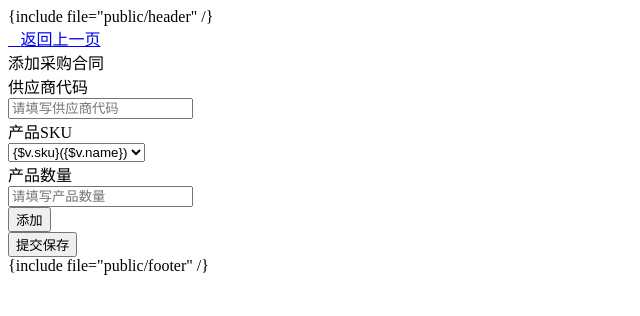
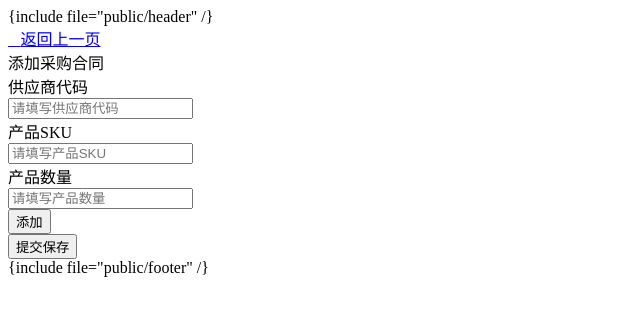
Before and after one commit to hahah7307/nbtlz-shipment, a PHP site: page /DbName/application/Manage/view/procurement_contract/add.php in a window 1280 px wide. Shown: the top 316 px of the page, without its empty margins (0-640 px from the left). Run offline with PHP 8.4, Linux system fonts and the light colour scheme.

Commit message:
采购合同2-3：采购合同供应商和产品及数量输入模式

```diff
--- a/application/Manage/validate/ProcurementContractValidate.php
+++ b/application/Manage/validate/ProcurementContractValidate.php
@@ -18,7 +18,7 @@
 
     protected $field = [
         'contract_no'           =>  '合同编号',
-        'supplier_code'         =>  '产品数量',
+        'supplier_code'         =>  '供应商代码',
         'created_id'            =>  '采购人',
     ];
 
--- a/application/Manage/view/export/add.php
+++ b/application/Manage/view/export/add.php
@@ -12,7 +12,7 @@
 				<div class="layui-input-block w300">
 					<select name="from_port" lay-verify="required">
 						{foreach name="fromPort" item="v"}
-							<option value="{$v.id}">{$v.name}</option>
+							<option value="{$v.id}">{$v.name}({$v.code})</option>
 						{/foreach}
 					</select>
 				</div>
@@ -22,7 +22,7 @@
                 <div class="layui-input-block w300">
                     <select name="to_port" lay-verify="required">
                         {foreach name="toPort" item="va"}
-                        <option value="{$va.id}">{$va.name}</option>
+                        <option value="{$va.id}">{$va.name}({$va.code})</option>
                         {/foreach}
                     </select>
                 </div>
--- a/application/Manage/view/procurement_contract/add.php
+++ b/application/Manage/view/procurement_contract/add.php
@@ -16,11 +16,7 @@
 			<div class="layui-form-item">
                 <label class="layui-form-label">产品SKU</label>
                 <div class="layui-input-inline w300">
-                    <select name="sku_id[]" lay-verify="required" class="sku-list">
-                        {foreach name="sku" item="v"}
-                        <option value="{$v.id}">{$v.sku}({$v.name})</option>
-                        {/foreach}
-                    </select>
+                    <input type="text" class="layui-input" name="sku[]" placeholder="请填写产品SKU">
                 </div>
                 <label class="layui-form-label">产品数量</label>
                 <div class="layui-input-inline w300">
@@ -41,20 +37,13 @@
 	let $ = layui.jquery,
 		form = layui.form;
 
-    let dom = $('.sku-list').html();
     let domIndex = 0;
-    console.log(dom);
-
     // 添加属性
     form.on('submit(AttrAdd)', function(data) {
         domIndex ++;
-        let newDom = '<div class="layui-form-item"><label class="layui-form-label">产品SKU</label><div class="layui-input-inline w300"><select name="sku_id[' + domIndex + ']" lay-verify="required" class="sku-list">'
-            + dom
-            + '</select></div><label class="layui-form-label">产品数量</label><div class="layui-input-inline w300"><input type="text" class="layui-input" name="product_quantity[' + domIndex + ']" placeholder="请填写产品数量"></div><button class="layui-btn layui-btn-sm layui-btn-danger btn-lc" lay-submit lay-filter="attrDel">删除</button></div>';
-        // let newDom = '<div class="layui-form-item product-sku-num"><div class="product-sku-num">' + dom + '<button class="layui-btn layui-btn-sm layui-btn-danger btn-lc" lay-submit lay-filter="attrDel">删除</button></div></div>';
+        let newDom = '<div class="layui-form-item"><label class="layui-form-label">产品SKU</label><div class="layui-input-inline w300"><input type="text" class="layui-input" name="sku[' + domIndex + ']" placeholder="请填写产品SKU"></div><label class="layui-form-label">产品数量</label><div class="layui-input-inline w300"><input type="text" class="layui-input" name="product_quantity[' + domIndex + ']" placeholder="请填写产品数量"></div><button class="layui-btn layui-btn-sm layui-btn-danger btn-lc" lay-submit lay-filter="attrDel">删除</button></div>';
         $("#sub-dom").before(newDom);
         form.render();
-        // timeAdd();
         return false;
     });
 
@@ -69,22 +58,42 @@
 			button = $(this);
 		$('button').attr('disabled',true);
 		button.text('请稍候...');
-        $.ajax({
-            type:'POST',url:"{:url('add', ['id' => $id])}",data:data.field,dataType:'json',
-            success:function(data){
-                if(data.code === 1){
-                    layer.alert(data.msg,{icon:1,closeBtn:0,title:false,btnAlign:'c'},function(){
+        axios.post("{:url('add', ['id' => $id])}", data.field, {
+            headers: {
+                'Content-Type': 'multipart/form-data'
+            }
+        }).then(function (response) {
+            let res = response.data;
+            if (res.code === 1) {
+                layer.alert(res.msg,{icon:1,closeBtn:0,title:false,btnAlign:'c',},function(){
                     location.href = "{:url('index')}";
                 });
-                }else{
-                    layer.alert(data.msg,{icon:2,closeBtn:0,title:false,btnAlign:'c'},function(){
+            } else {
+                layer.alert(res.msg,{icon:2,closeBtn:0,title:false,btnAlign:'c'},function(){
                     layer.closeAll();
                     $('button').attr('disabled',false);
                     button.text(text);
                 });
             }
-            }
+        }).catch(function (error) {
+            console.log(error);
         });
+        // $.ajax({
+        //     type:'POST',url:"{:url('add', ['id' => $id])}",data:data.field,dataType:'json',
+        //     success:function(data){
+        //         if(data.code === 1){
+        //             layer.alert(data.msg,{icon:1,closeBtn:0,title:false,btnAlign:'c'},function(){
+        //                 location.href = "{:url('index')}";
+        //             });
+        //         }else{
+        //             layer.alert(data.msg,{icon:2,closeBtn:0,title:false,btnAlign:'c'},function(){
+        //                 layer.closeAll();
+        //                 $('button').attr('disabled',false);
+        //                 button.text(text);
+        //             });
+        //         }
+        //     }
+        // });
         return false;
 	});
 });
--- a/application/common.php
+++ b/application/common.php
@@ -251,10 +251,10 @@
  */
 function getContractSkuNumber($contract_id): string
 {
-    $contract = (new app\Manage\model\ProcurementContractModel)->with(['sku.sku'])->where('id', $contract_id)->find();
+    $contract = (new app\Manage\model\ProcurementContractModel)->where('id', $contract_id)->find();
     $skuList = [];
     foreach ($contract['sku'] as $item) {
-        $skuList[] = $item['sku']['sku'] . ' * ' . $item['product_quantity'];
+        $skuList[] = $item['sku'] . ' * ' . $item['product_quantity'];
     }
 
     return implode(' , ', $skuList);
```
Also changed, not shown: application/Manage/controller/ProcurementContractController.php (+19 -8 lines), application/Manage/view/export/edit.php (+5 -7 lines). Lines whose indentation alone changed are shown as unchanged.
